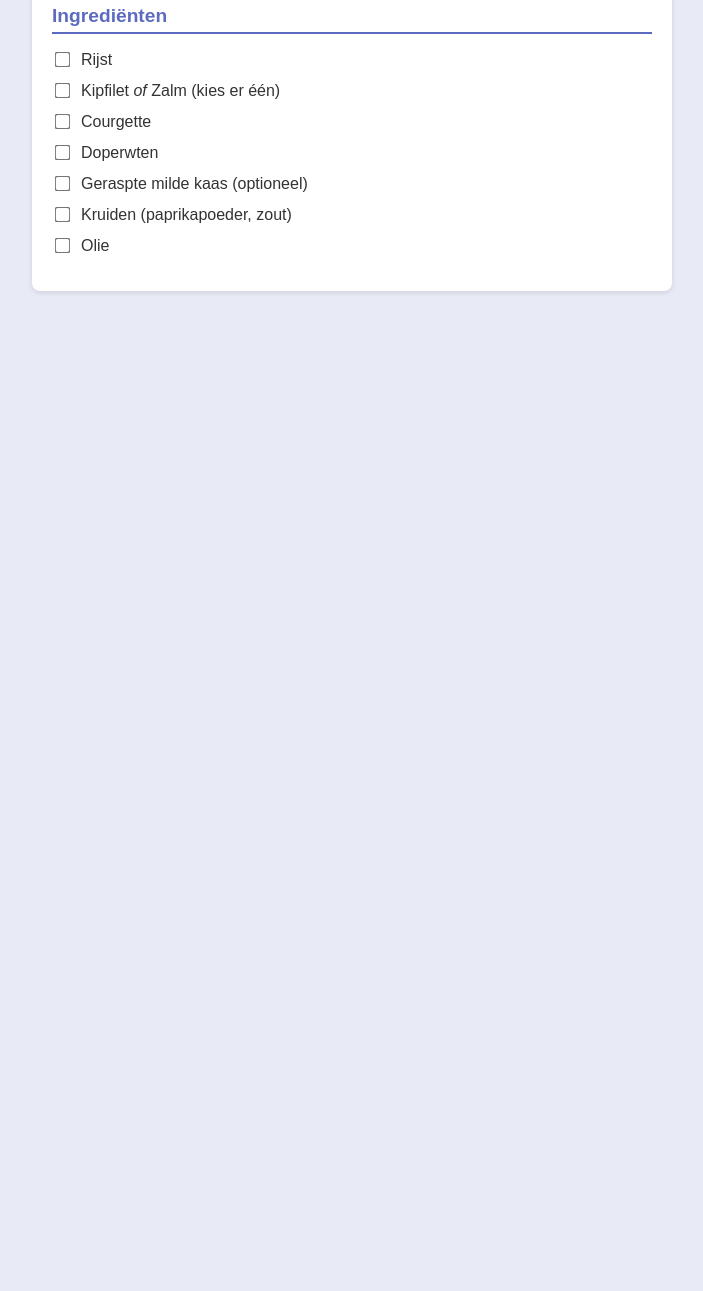
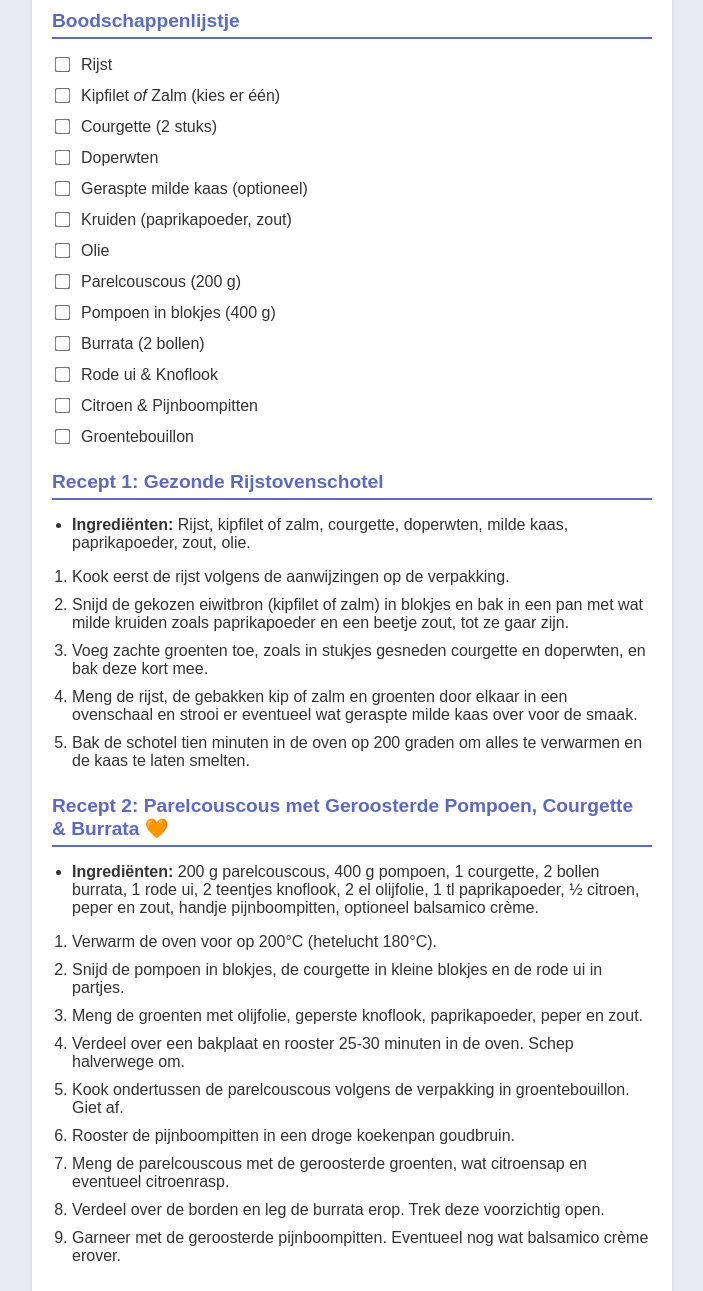
Before and after one commit to dadu4net/spring-buk-spel, a plain HTML site: page parelcouscous.html in a window 1280 px wide. Shown: the part 99-1390 px from the top of the page, without its empty margins (288-991 px from the left). Before the commit the page ends 800 px from the top, so only its background shows below. Drawn offline with Linux system fonts and the light colour scheme.

Commit message:
Update parelcouscous.html

```diff
--- a/parelcouscous.html
+++ b/parelcouscous.html
@@ -3,7 +3,7 @@
 <head>
     <meta charset="UTF-8">
     <meta name="viewport" content="width=device-width, initial-scale=1.0">
-    <title>Boodschappenlijstje - Parelcouscous & Ovenschotel</title>
+    <title>Recepten & Boodschappen</title>
     <style>
         :root {
             --primary: #5c6bc0;
@@ -34,15 +34,21 @@
         h2 {
             border-bottom: 2px solid var(--primary);
             padding-bottom: 5px;
-            margin-top: 20px;
+            margin-top: 25px;
             color: var(--primary);
             font-size: 1.2rem;
         }
-        ul {
+        ul, ol {
+            padding-left: 20px;
+        }
+        li {
+            margin-bottom: 10px;
+        }
+        .checklist {
             list-style-type: none;
             padding-left: 0;
         }
-        li {
+        .checklist li {
             margin-bottom: 12px;
             display: flex;
             align-items: center;
@@ -52,7 +58,7 @@
             transform: scale(1.2);
             cursor: pointer;
         }
-        label {
+        .checklist label {
             cursor: pointer;
         }
         input[type="checkbox"]:checked + label {
@@ -63,10 +69,10 @@
 </head>
 <body>
     <div class="container">
-        <h1>Boodschappenlijstje 🛒</h1>
+        <h1>Boodschappen & Recepten 🛒</h1>
 
-        <h2>Ingrediënten</h2>
-        <ul>
+        <h2>Boodschappenlijstje</h2>
+        <ul class="checklist">
             <li>
                 <input type="checkbox" id="item1">
                 <label for="item1">Rijst</label>
@@ -77,7 +83,7 @@
             </li>
             <li>
                 <input type="checkbox" id="item3">
-                <label for="item3">Courgette</label>
+                <label for="item3">Courgette (2 stuks)</label>
             </li>
             <li>
                 <input type="checkbox" id="item4">
@@ -95,7 +101,59 @@
                 <input type="checkbox" id="item7">
                 <label for="item7">Olie</label>
             </li>
+            <li>
+                <input type="checkbox" id="item8">
+                <label for="item8">Parelcouscous (200 g)</label>
+            </li>
+            <li>
+                <input type="checkbox" id="item9">
+                <label for="item9">Pompoen in blokjes (400 g)</label>
+            </li>
+            <li>
+                <input type="checkbox" id="item10">
+                <label for="item10">Burrata (2 bollen)</label>
+            </li>
+            <li>
+                <input type="checkbox" id="item11">
+                <label for="item11">Rode ui & Knoflook</label>
+            </li>
+            <li>
+                <input type="checkbox" id="item12">
+                <label for="item12">Citroen & Pijnboompitten</label>
+            </li>
+            <li>
+                <input type="checkbox" id="item13">
+                <label for="item13">Groentebouillon</label>
+            </li>
         </ul>
+
+        <h2>Recept 1: Gezonde Rijstovenschotel</h2>
+        <ul>
+            <li><strong>Ingrediënten:</strong> Rijst, kipfilet of zalm, courgette, doperwten, milde kaas, paprikapoeder, zout, olie.</li>
+        </ul>
+        <ol>
+            <li>Kook eerst de rijst volgens de aanwijzingen op de verpakking.</li>
+            <li>Snijd de gekozen eiwitbron (kipfilet of zalm) in blokjes en bak in een pan met wat milde kruiden zoals paprikapoeder en een beetje zout, tot ze gaar zijn.</li>
+            <li>Voeg zachte groenten toe, zoals in stukjes gesneden courgette en doperwten, en bak deze kort mee.</li>
+            <li>Meng de rijst, de gebakken kip of zalm en groenten door elkaar in een ovenschaal en strooi er eventueel wat geraspte milde kaas over voor de smaak.</li>
+            <li>Bak de schotel tien minuten in de oven op 200 graden om alles te verwarmen en de kaas te laten smelten.</li>
+        </ol>
+
+        <h2>Recept 2: Parelcouscous met Geroosterde Pompoen, Courgette & Burrata 🧡</h2>
+        <ul>
+            <li><strong>Ingrediënten:</strong> 200 g parelcouscous, 400 g pompoen, 1 courgette, 2 bollen burrata, 1 rode ui, 2 teentjes knoflook, 2 el olijfolie, 1 tl paprikapoeder, ½ citroen, peper en zout, handje pijnboompitten, optioneel balsamico crème.</li>
+        </ul>
+        <ol>
+            <li>Verwarm de oven voor op 200°C (hetelucht 180°C).</li>
+            <li>Snijd de pompoen in blokjes, de courgette in kleine blokjes en de rode ui in partjes.</li>
+            <li>Meng de groenten met olijfolie, geperste knoflook, paprikapoeder, peper en zout.</li>
+            <li>Verdeel over een bakplaat en rooster 25-30 minuten in de oven. Schep halverwege om.</li>
+            <li>Kook ondertussen de parelcouscous volgens de verpakking in groentebouillon. Giet af.</li>
+            <li>Rooster de pijnboompitten in een droge koekenpan goudbruin.</li>
+            <li>Meng de parelcouscous met de geroosterde groenten, wat citroensap en eventueel citroenrasp.</li>
+            <li>Verdeel over de borden en leg de burrata erop. Trek deze voorzichtig open.</li>
+            <li>Garneer met de geroosterde pijnboompitten. Eventueel nog wat balsamico crème erover.</li>
+        </ol>
     </div>
 </body>
 </html>
```
